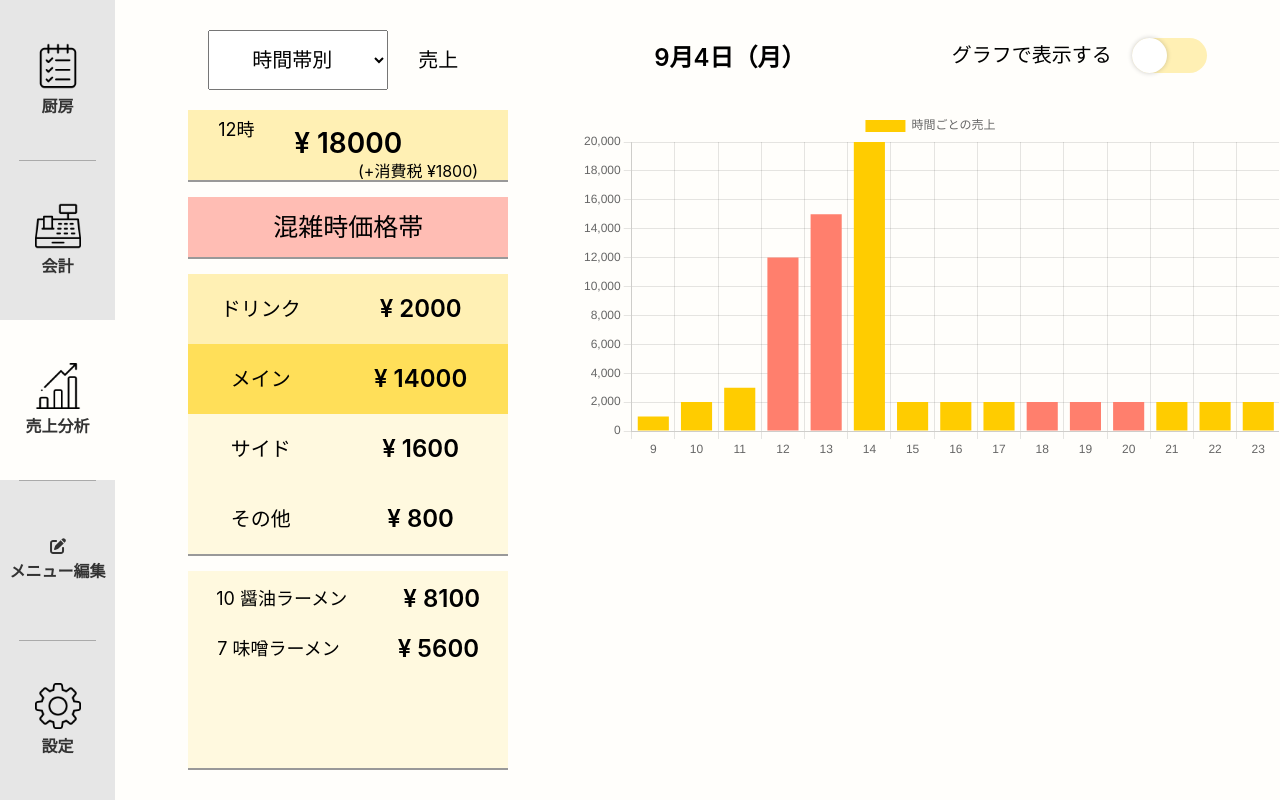
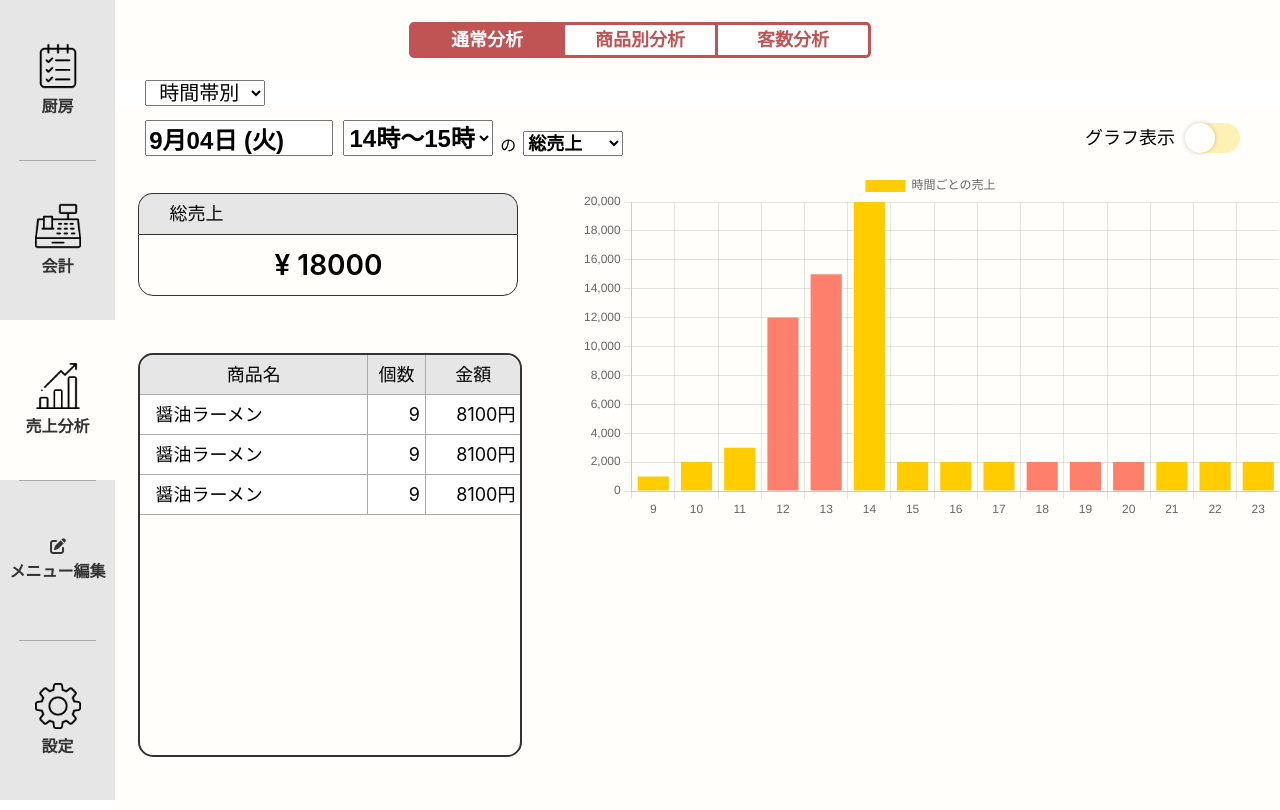
Before and after one commit to citytech-inc/Self-Order_Restaurant-Screen, a React (Create React App) app in the folder my-app/: page /1/sales-analysis in a window 1280 px wide. Built offline with nearby package versions, Linux system fonts and the light colour scheme.

Commit message:
売上分析画面のプルダウン等の作成

```diff
--- a/my-app/package.json
+++ b/my-app/package.json
@@ -15,6 +15,7 @@
     "@types/react-router-dom": "^5.3.3",
     "react": "^18.2.0",
     "react-chartjs-2": "^5.2.0",
+    "react-datepicker": "^4.18.0",
     "react-dom": "^18.2.0",
     "react-router-dom": "^6.14.1",
     "react-scripts": "5.0.1",
@@ -47,6 +48,7 @@
     ]
   },
   "devDependencies": {
+    "@types/react-datepicker": "^4.15.0",
     "prettier": "^3.0.1"
   }
 }
--- a/my-app/src/pages/SalesAnalysis.css
+++ b/my-app/src/pages/SalesAnalysis.css
@@ -1,39 +1,214 @@
+.sales-analysis-header {
+    height: 10vh;
+    width: 100%;
+    display: flex;
+    flex-direction: row;
+    align-items: center;
+    justify-content: center;
+    background-color: #FFFEFB;
+}
+.sales-analysis-header .header-select-button-1 {
+    text-align: center;
+    height:30px;
+    line-height: 30px;
+    width: 150px;
+    font-size: 18px;
+    font-weight: 600;
+    border-radius: 5px 0 0 5px;
+    border: 3px solid #C05454;
+}
+.sales-analysis-header .header-select-button-2 {
+    text-align: center;
+    height:30px;
+    line-height: 30px;
+    width: 150px;
+    font-size: 18px;
+    font-weight: 600;
+    border-top: 3px solid #C05454;
+    border-bottom: 3px solid #C05454;
+}
+.sales-analysis-header .header-select-button-3 {
+    text-align: center;
+    height:30px;
+    line-height: 30px;
+    width: 150px;
+    font-size: 18px;
+    font-weight: 600;
+    border-radius: 0 5px 5px 0;
+    border: 3px solid #C05454;
+}
+.sales-span {
+    width: 91%;
+    margin-left: 9%;
+    height: 26px;
+    line-height: 26px;
+}
+.sales-span  .sales-span-select {
+    height: 26px;
+    width: 120px;
+    text-align: center;
+    font-size: 20px;
+    margin-left: 30px;
+}
+.display-option {
+    height: 8vh;
+    width: 91%;
+    margin-left: 9%;
+    display: flex;
+    flex-direction: row;
+    align-items: center;
+    justify-content: space-between;
+    background-color: #FFFEFB;
+}
+.display-option .display-span-option {
+    width: calc(70%);
+    padding-left: 30px;
+    display: flex;
+    flex-direction: row;
+    align-items: end;
+    justify-content: left;
+    background-color: #FFFEFB;
+}
+.display-option .display-hour-select {
+    display: flex;
+    height: 36px;
+    text-align: center;
+    font-size: 24px;
+    font-weight: 600;
+    width: 150px;
+    margin-left: 10px;
+}
+.display-option .sales-type-select {
+    display: flex;
+    height: 25px;
+    font-size: 18px;
+    font-weight: 600;
+    width: 100px;
+}
+.display-option .sales-span-text {
+    line-height: 60px;
+    height: 60px;
+    width: 100px;
+    text-align: center;
+    font-size: 20px;
+}
+.display-option .date-and-graph {
+    width: fit-content;
+    display: flex;
+    flex-direction: row;
+    align-items: right;
+    justify-content: space-between;
+}
+.display-option .display-date {
+    display: flex;
+    font-size: 24px;
+    font-weight: 600;
+    width: 180px;
+    height: 30px;
+}
+.display-option .today-datetime {
+    display: flex;
+    font-size: 24px;
+    font-weight: 600;
+}
+.display-option .graph-option {
+    width: fit-content;
+    display: flex;
+    flex-direction: row;
+    align-items: right;
+    justify-content: space-between;
+    margin-right: 40px;
+}
+.display-option .graph-option-text {
+    line-height: 30px;
+    font-size: 18px;
+    margin-right: 10px;
+}
+.display-option .graph-option-toggle {
+    line-height: 30px;
+    height: 30px;
+    width:auto;
+}
+.display-option .toggle_input {
+    position: absolute;
+    left: 0;
+    top: 0;
+    z-index: 5;
+    opacity: 0;
+    cursor: pointer;
+}
+.display-option .toggle_label {
+    width: 55px;
+    height: 30px;
+    background: #FFF0B4;
+    position: relative;
+    display: inline-block;
+    border-radius: 40px;
+    transition: 0.4s;
+    box-sizing: border-box;
+}
+.display-option .toggle_label:after {
+    content: "";
+    position: absolute;
+    width: 30px;
+    height: 30px;
+    border-radius: 100%;
+    left: 0;
+    top: 0;
+    z-index: 2;
+    background: #fff;
+    box-shadow: 0 0 5px rgba(0, 0, 0, 0.2);
+    transition: 0.4s;
+}
+.display-option .toggle_input:checked + .toggle_label {
+    background-color: #ccc;
+}
+.display-option .toggle_input:checked + .toggle_label:after {
+    left: 25px;
+}
+.display-option .toggle_button {
+    position: relative;
+    width: 75px;
+    height: 35px;
+    margin: auto;
+}
+
 .sales-analysis-container {
     display: flex;
     flex-direction: row;
     align-items: center;
     justify-content: center;
-    height: 100vh;
+    height: 80vh;
     margin-left: 9%;
     width: 91%;
     background-color: #FFFEFB;
-  }
+}
 
 .sales-analysis-container .sales-datas {
     display: flex;
     flex-direction: column;
-    align-items: center;
+    align-items: right;
     justify-content: space-around;
     height: 100%;
     width: 40%;
 }
 
-.sales-analysis-container .graph-and-calendar {
-    height: 100%;
-    width: 60%;
-}
+
 
 .sales-analysis-container .sales-span {
-    display: flex;
-    flex-direction: row;
-    align-items: center;
-    justify-content: center;
     margin-top: 10px;
+    margin-left: 5%;
 }
 
 .sales-analysis-container .sales-span-select {
-    height: 60px;
-    width: 180px;
+    height: 30px;
+    width: 120px;
+    text-align: center;
+    font-size: 20px;
+}
+.sales-analysis-container  .sales-type-select {
+    height: 30px;
+    width: 120px;
     text-align: center;
     font-size: 20px;
 }
@@ -46,93 +221,124 @@
 }
 
 .sales-analysis-container .sales-total {
-    height: 70px;
-    width: 320px;
-    border-bottom: #999999 solid 2px;
+    height: 100px;
+    width: 380px;
+    margin-left: 5%;
+    border-radius: 15px;
 }
 .sales-analysis-container .sales-total * {
     margin: 0;
 }
-
-.sales-analysis-container .sales-time {
+.sales-analysis-container .sales-type-text {
     font-size: 18px;
     line-height: 40px;
+    height: 40px;
     vertical-align: bottom;
     text-align: left;
-    margin-left: 30px;
+    padding-left: 30px;
+    background-color: #E6E6E6;
+    border-radius: 15px 15px 0 0;
+    border-top: solid #333333 1px;
+    border-right: solid #333333 1px;
+    border-left: solid #333333 1px;
 }
-.sales-analysis-container .sales-total-price {
+.sales-analysis-container .sales-type-price {
     font-size: 28px;
+    line-height: 60px;
+    height: 60px;
     font-weight: 600;
     text-align: center;
-    transform: translateY(-24px);
+    border: solid #333333 1px;
+    border-radius: 0 0 15px 15px;
 }
-
-.sales-analysis-container .total-tax-price {
-    font-size: 16px;
-    text-align: right;
-    transform: translateY(-26px);
-    margin-right: 30px;
+.sales-analysis-container .sales-menu {
+    height: 400px;
+    width: 380px;
+    border: #333333 solid 2px;
+    margin-top: 15px;
+    text-align: center;
+    margin-bottom: 30px;
+    margin-left: 5%;
+    border-radius: 15px;
 }
-
-.sales-analysis-container .price-class {
-    height: 60px;
-    line-height: 60px;
-    width: 320px;
-    border-bottom: #999999 solid 2px;
-    margin-top: 15px;
-    font-size: 25px;
-    text-align: center;
-}
-.sales-analysis-container .sales-category {
-    height: 280px;
-    width: 320px;
-    margin-top: 15px;
-    font-size: 20px;
-    border-bottom: #999999 solid 2px;
-}
-.sales-analysis-container .detail-item {
+.sales-analysis-container .sales-menu-headline {
+    line-height: 40px;
+    height: 40px;
+    width: 100%;
     display: flex;
     flex-direction: row;
+    align-items: right;
     justify-content: space-around;
-    height:70px;
-    line-height: 70px;
-    width: 320px;
-    font-size: 20px;
 }
-.sales-analysis-container .category-name {
-    width: 120px;
+.sales-analysis-container .sales-menu-headline-text-1 {
+    font-size: 18px;
+    width: 60%;
+    vertical-align: bottom;
     text-align: center;
+    background-color: #E6E6E6;
+    border-radius: 15px 0 0 0;
+    border-right: solid #AAAAAA 1px;
+    border-bottom: solid #AAAAAA 1px;
 }
-.sales-analysis-container .category-price {
-    font-size: 24px;
-    font-weight: 600;
-    width: 150px;
+.sales-analysis-container .sales-menu-headline-text-2 {
     text-align: center;
+    font-size: 18px;
+    width: 15%;
+    vertical-align: bottom;
+    background-color: #E6E6E6;
+    border-right: solid #AAAAAA 1px;
+    border-bottom: solid #AAAAAA 1px;
 }
-.sales-analysis-container .sales-menu {
-    height: 200px;
-    width: 320px;
-    border-bottom: #999999 solid 2px;
-    margin-top: 15px;
+.sales-analysis-container .sales-menu-headline-text-3 {
+    font-size: 18px;
+    width: 25%;
+    vertical-align: bottom;
     text-align: center;
-    background-color: #FFF9DF;
-    margin-bottom: 30px;
+    background-color: #E6E6E6;
+    border-radius: 0 15px 0 0;
+    border-bottom: solid #AAAAAA 1px;
 }
 .sales-analysis-container .menu-text {
-    margin-top: 10px;
-    margin-bottom: 15px;
+    line-height: 40px;
+    height: 40px;
+    width: 100%;
     display: flex;
     flex-direction: row;
+    align-items: right;
     justify-content: space-around;
-    line-height: 35px;
 }
 .sales-analysis-container .menu-name {
     font-size: 18px;
+    width: calc(60% - 15px);
+    vertical-align: bottom;
+    text-align: left;
+    padding-left: 15px;
+    background-color: #ffffff;
+    border-bottom: solid #AAAAAA 1px;
+    border-right: solid #AAAAAA 1px;
+}
+.sales-analysis-container .menu-count {
+    font-size: 18px;
+    width: calc(15% - 5px);
+    vertical-align: bottom;
+    text-align: right;
+    padding-right: 5px;
+    background-color: #ffffff;
+    border-bottom: solid #AAAAAA 1px;
+    border-right: solid #AAAAAA 1px;
 }
 .sales-analysis-container .menu-price {
-    font-size: 24px;
-    font-weight: 600;
+    font-size: 18px;
+    width: calc(25% - 5px);
+    vertical-align: bottom;
+    text-align: right;
+    padding-right: 5px;
+    background-color: #ffffff;
+    border-bottom: solid #AAAAAA 1px;
+}
+.sales-analysis-container .graph-and-calendar {
+    height: 100%;
+    width: 60%;
 }
 .sales-analysis-container .headline {
     display: flex;
@@ -159,13 +365,12 @@
 .sales-analysis-container  .graph-option-toggle {
     line-height: 35px;
     height: 35px;
+    width:auto;
 }
 .sales-analysis-container .toggle_input {
     position: absolute;
     left: 0;
     top: 0;
-    width: 100%;
-    height: 100%;
     z-index: 5;
     opacity: 0;
     cursor: pointer;
--- a/my-app/src/pages/SalesAnalysis.tsx
+++ b/my-app/src/pages/SalesAnalysis.tsx
@@ -5,12 +5,15 @@ import SettingBar from "../header/SettingBar";
 import ArrowIcon from "../../src/components/images/arrowhead-thin-outline-to-the-left.png";
 import { Chart, registerables } from "chart.js"
 import { Bar } from 'react-chartjs-2';
+import DatePicker from 'react-datepicker';
+import { format } from 'date-fns';
+import "react-datepicker/dist/react-datepicker.css";
 
 Chart.register(...registerables)
 const SalesAnalysis : React.FC = () => {
     const SalesSpanOption = ["時間帯別", "日別", "週間別", "曜日別", "商品別"]
-    const SalesByMenuClass : {[key: string]: number;} = {"ドリンク":2000, "メイン":14000, "サイド":1600, "その他":800}
-    const SalesByMenu : {[key: string]: number;} = {"10 醤油ラーメン": 8100, "7 味噌ラーメン": 5600}
+    const SalesTypeOption = ["総売上", "純売上", "粗利益", "営業利益"]
+    const SalesByMenu : {[key: string]: string|number;}[] = [{name:"醤油ラーメン", count:9, price:8100},{name:"醤油ラーメン", count:9, price:8100},{name:"醤油ラーメン", count:9, price:8100}]
     const SalesPerHour : {[key: number]: {[key: string]: number|string};} = {
         9:{sales: 1000, priceClass: "normal"},
         10:{sales: 2000, priceClass: "normal"},
@@ -28,6 +31,7 @@ const SalesAnalysis : React.FC = () => {
         22:{sales: 2000, priceClass: "normal"},
         23:{sales: 2000, priceClass: "normal"},
     }
+    const SelectedHourOption = [8,9,10,11,12,13,14,15,16,17,18,19,20,21,22,23]
     const SalesDataSet = {
         labels : Object.keys(SalesPerHour),
         datasets: [{
@@ -39,58 +43,81 @@ const SalesAnalysis : React.FC = () => {
 
     console.log(SalesDataSet)
 
+    const Today = new Date();
+    const DayName = ["日","月","火","水","木","金","土"]
     const [selectedSalesSpan, setSelectedSalesSpan] = useState("時間帯別")
+    const [selectedSalesType, setSelectedSalesType] = useState("総売上")
+    const [selectedAnalysisType, setSelectedAnalysisType] = useState("通常売上")
+    const [selectedHour, setSelectedHour] = useState(14)
+    const [selectedDate, setSelectedDate] = useState<Date | null>(Today);
 
     const [displayTable, setDisplayTable] = useState(false);
 
     const selectedSalesSpanChange = (event: React.ChangeEvent<HTMLSelectElement>) => {
         setSelectedSalesSpan(event.target.value);
     };
-
+    const selectedSalesTypeChange = (event: React.ChangeEvent<HTMLSelectElement>) => {
+        setSelectedSalesType(event.target.value);
+    };
+    const selectedHourChange = (event: React.ChangeEvent<HTMLSelectElement>) => {
+        setSelectedHour(Number(event.target.value));
+    };
+    const handleDateChange = (date: Date | null) => {
+        setSelectedDate(date);
+    };
+    const customDateFormat = (date: Date | null) => {
+        if (date) {
+            return `${format(date, 'M月dd日')} (${DayName[Number(format(date, 'e'))]})`;
+        }
+        return '';
+    };
     return (
         <div>
         <SettingBar focusButton="sales" />
-        <div className="sales-analysis-container">
-            <div className="sales-datas">
+        <div className="sales-analysis-header">
+            <div className="header-select-button-1" onClick={() => setSelectedAnalysisType("通常売上")} style={{
+                backgroundColor: selectedAnalysisType==="通常売上" ? "#C05454" : "#FFFFFF",
+                color:selectedAnalysisType==="通常売上" ? "#FFFFFF" : "#C05454"
+            }}>通常分析</div>
+            <div className="header-select-button-2" onClick={() => setSelectedAnalysisType("商品別売上")} style={{
+                backgroundColor: selectedAnalysisType==="商品別売上" ? "#C05454" : "#FFFFFF",
+                color:selectedAnalysisType==="商品別売上" ? "#FFFFFF" : "#C05454"
+            }}>商品別分析</div>
+            <div className="header-select-button-3" onClick={() => setSelectedAnalysisType("客数分析")} style={{
+                backgroundColor: selectedAnalysisType==="客数分析" ? "#C05454" : "#FFFFFF",
+                color:selectedAnalysisType==="客数分析" ? "#FFFFFF" : "#C05454"
+            }}>客数分析</div>
+        </div>
         <div className="sales-span">
             <select className="sales-span-select" value={selectedSalesSpan} onChange={selectedSalesSpanChange}>
                 {SalesSpanOption.map((value, index) => (
                     <option value={value}>{value}</option>
                 ))}
             </select>
-                <p className="sales-span-text">売上</p>
         </div>
-                <div className="sales-total" style={{backgroundColor:"#FFF0B4"}}>
-                    <p className="sales-time">12時</p>
-                    <p className="sales-total-price">¥ 18000</p>
-                    <p className="total-tax-price">(+消費税 ¥1800)</p>
+        <div className="display-option">
+            <div className="display-span-option">
+                <DatePicker
+                    selected={selectedDate}
+                    onChange={handleDateChange}
+                    dateFormat={customDateFormat(selectedDate)} // 日付の表示形式を指定
+                    placeholderText="日付を選択" // プレースホルダーテキスト
+                    className="display-date"
+                />
+                <select className="display-hour-select" value={selectedHour} onChange={selectedHourChange}>
+                    {SelectedHourOption.map((value, index) => (
+                        <option value={value}>{value}時〜{value+1}時</option>
+                    ))}
+                </select>
+                <div style={{fontSize: "16px", width: "30px", textAlign: "center"}}>の</div>
+                <select className="sales-type-select" value={selectedSalesType} onChange={selectedSalesTypeChange}>
+                    {SalesTypeOption.map((value, index) => (
+                        <option value={value}>{value}</option>
+                    ))}
+                </select>
             </div>
-                <div className="price-class" style={{backgroundColor:"#FFBDB4"}}>混雑時価格帯</div>
-                <div className="sales-category">
-                    {Object.keys(SalesByMenuClass).map((key,index) => (
-                        <div className="detail-item" style={
-                            {backgroundColor:
-                                SalesByMenuClass[key]>=10000 ? "#FFD731CC" :
-                                SalesByMenuClass[key]>=2000 ? "#FFF0B4" : "#FFF9DF"}}>
-                            <span className="category-name" >{key}</span>
-                            <span className="category-price">¥ {SalesByMenuClass[key]}</span>
-                        </div>
-                    ))}
-                </div>
-                <div className="sales-menu">
-                    {Object.keys(SalesByMenu).map((key,index) => (
-                        <p className="menu-text">
-                            <span className="menu-name">{key}</span>
-                            <span className="menu-price">¥ {SalesByMenu[key]}</span>
-                        </p>
-                    ))}
-                </div>
-            </div>
-            <div className="graph-and-calendar">
-                <div className="headline">
-                    <div className="today-date">9月4日（月）</div>
             <div className="graph-option">
-                        <div className="graph-option-text">グラフで表示する</div>
+                <div className="graph-option-text">グラフ表示</div>
                 <div className="graph-option-toggle">
                     <input id="toggle" className="toggle_input" type='checkbox'
                     checked={displayTable}
@@ -100,6 +127,28 @@ const SalesAnalysis : React.FC = () => {
                 </div>
             </div>
         </div>
+        <div className="sales-analysis-container">
+            <div className="sales-datas">
+                <div className="sales-total">
+                    <p className="sales-type-text">{selectedSalesType}</p>
+                    <p className="sales-type-price">¥ 18000</p>
+                </div>
+                <div className="sales-menu">
+                    <div className="sales-menu-headline">
+                        <div className="sales-menu-headline-text-1">商品名</div>
+                        <div className="sales-menu-headline-text-2">個数</div>
+                        <div className="sales-menu-headline-text-3">金額</div>
+                    </div>
+                    {SalesByMenu.map((data,index) => (
+                        <div className="menu-text">
+                            <div className="menu-name">{data.name}</div>
+                            <div className="menu-count">{data.count}</div>
+                            <div className="menu-price">{data.price}円</div>
+                        </div>
+                    ))}
+                </div>
+            </div>
+            <div className="graph-and-calendar">
                 {!displayTable ? <div className="sales-per-hour-graph-area">
                     <Bar data={SalesDataSet}/>
                 </div> :
```
Also changed, not shown: 1 other file (tests, documents, lock files or other folders). Lines whose indentation alone changed are shown as unchanged.
